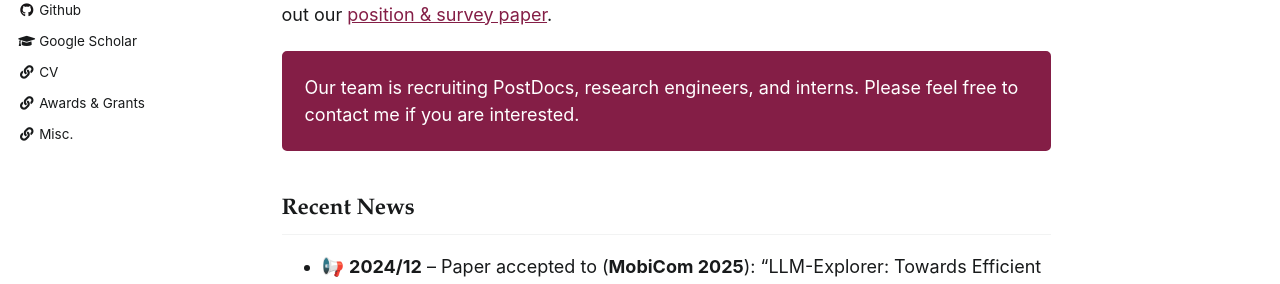
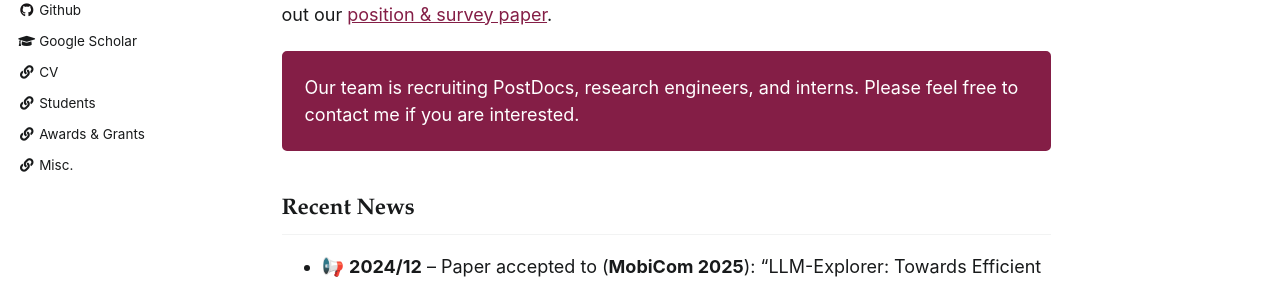
Before and after one commit to yuanchun-li/yuanchun-li.github.io, a Jekyll site: the page built from _pages/about.md, in a window 1280 px wide. Shown: the part 475-759 px from the top of the page. Built offline with Jekyll 4.4.1, drawn with Linux system fonts in a browser that asks for light colours.

Commit message:
update sidebar

```diff
--- a/_includes/author-profile.html
+++ b/_includes/author-profile.html
@@ -122,6 +122,7 @@
         <li><a href="https://en.wikipedia.org/wiki/User:{{ author.wikipedia }}"><i class="fab fa-fw fa-wikipedia-w" aria-hidden="true"></i> Wikipedia</a></li>
 {% endif %}
       <li><a href="/cv/"><i class="fas fa-fw fa-link" aria-hidden="true"></i> CV</a></li>
+      <li><a href="/students/"><i class="fas fa-fw fa-link" aria-hidden="true"></i> Students</a></li>
       <li><a href="/awards/"><i class="fas fa-fw fa-link" aria-hidden="true"></i> Awards & Grants</a></li>
       <li><a href="/year-archive/"><i class="fas fa-fw fa-link" aria-hidden="true"></i> Misc.</a></li>
     </ul>
```
